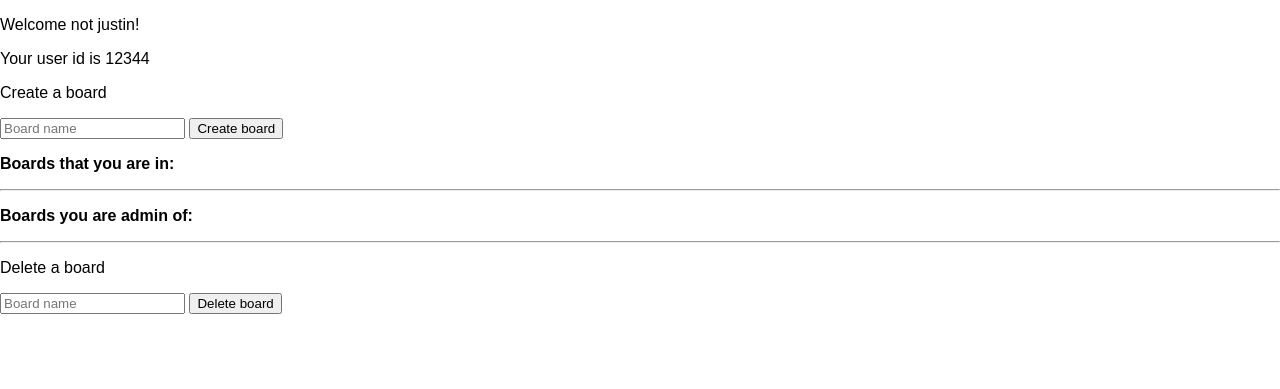
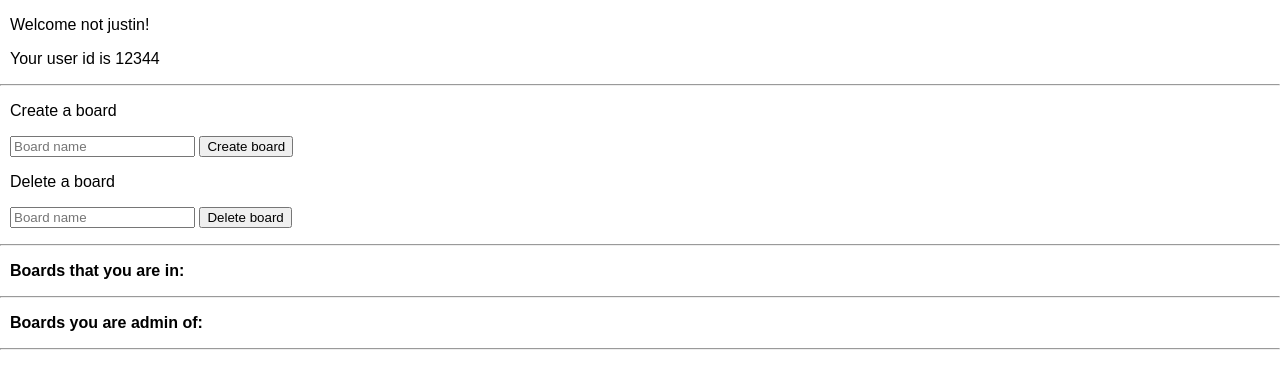
Before and after one commit to yellowkey2/csce310_proj, a PHP site: page /dashboard.php in a window 1280 px wide. Shown: the part 106-495 px from the top of the page. Run offline with PHP 8.4, Linux system fonts and the light colour scheme; a user stored in the database is signed in; data comes from the database, SQL or seed files in the repository; data that the repository does not hold is empty.

Commit message:
changed dashboard setup, more intuitive now

```diff
--- a/dashboard.php
+++ b/dashboard.php
@@ -29,19 +29,29 @@
     ?>
 
     <!-- Display welcome messsage for usr_name -->
-    <p>Welcome <?php echo $_SESSION['usr_name']; ?>!</p>
-    <p> Your user id is <?php echo $usr_id; ?> </p>
+    <p style="padding-left: 10px">Welcome <?php echo $_SESSION['usr_name']; ?>!</p>
+    <p style="padding-left: 10px"> Your user id is <?php echo $usr_id; ?> </p>
+    <hr>
 
     <!-- Create board -->
-    <p>Create a board</p>
-    <form action="create_board.php" method="post">
+    <p style="padding-left: 10px">Create a board</p>
+    <form action="create_board.php" method="post" style="padding-left: 10px">
         <input type="text" name="board_name" placeholder="Board name">
         <input type="hidden" name="usr_id" value="<?php echo $usr_id; ?>">
         <input type="submit" value="Create board">
     </form>
 
+    <!-- Delete a board user is admin of -->
+    <p style="padding-left: 10px">Delete a board</p>
+    <form action="delete_board.php" method="post" style="padding-left: 10px">
+        <input type="text" name="board_name" placeholder="Board name">
+        <input type="hidden" name="usr_id" value="<?php echo $usr_id; ?>">
+        <input type="submit" value="Delete board">
+    </form>
+    <hr>
+
     <!-- Display boards that user is in-->
-    <p><b>Boards that you are in:</b></p>
+    <p style="padding-left: 10px"><b>Boards that you are in:</b></p>
     <?php
     $sql = "SELECT * FROM board_assignments WHERE usr_id = '" . $usr_id . "'";
     $result = $conn->query($sql);
@@ -57,7 +67,7 @@
     <hr>
 
     <!-- Display boards that user is admin of -->
-    <p><b>Boards you are admin of:</b></p>
+    <p style="padding-left: 10px"><b>Boards you are admin of:</b></p>
     <?php
     $sql = "SELECT * FROM board WHERE board_admin_id = $usr_id";
     $result = $conn->query($sql);
@@ -68,12 +78,6 @@
     $conn->close();
     ?>
     <hr>
-    <!-- Delete a board user is admin of -->
-    <p>Delete a board</p>
-    <form action="delete_board.php" method="post">
-        <input type="text" name="board_name" placeholder="Board name">
-        <input type="hidden" name="usr_id" value="<?php echo $usr_id; ?>">
-        <input type="submit" value="Delete board">
 
 </body>
 
```
